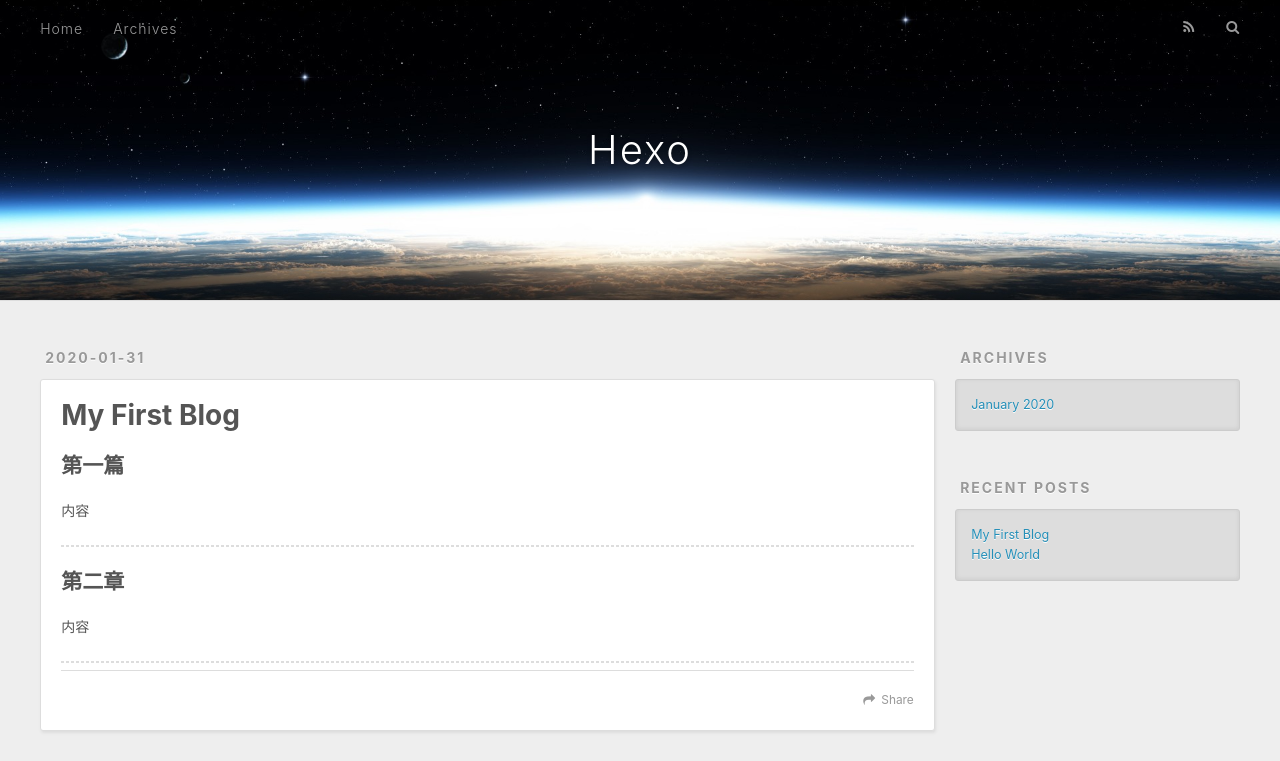
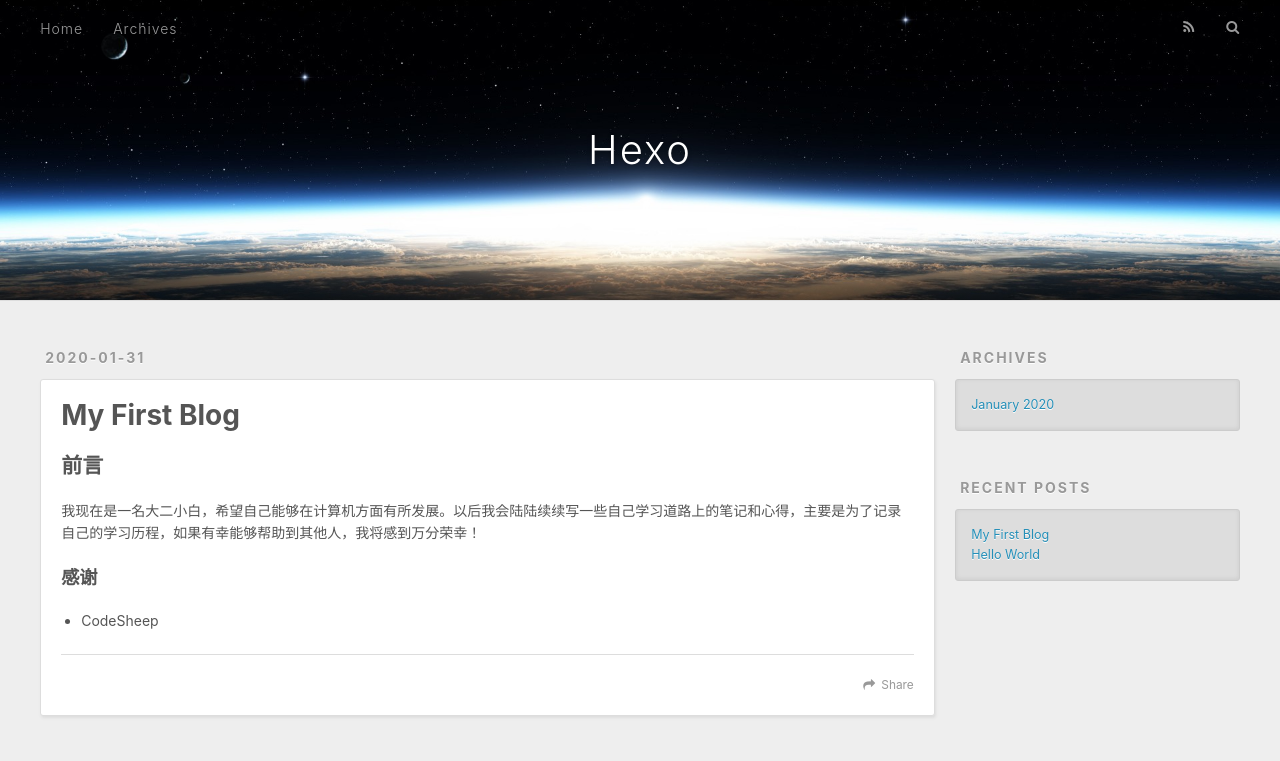
Before and after one commit to Jiahaohong/Jiahaohong.github.io, a plain HTML site: page index.html in a window 1280 px wide. Shown: the top 761 px of the page. Drawn offline with nearby package versions, Linux system fonts and the light colour scheme.

Commit message:
Site updated: 2020-01-31 10:23:15

```diff
--- a/index.html
+++ b/index.html
@@ -86,15 +86,15 @@
 
     <div class="article-entry" itemprop="articleBody">
 
-        <h2 id="第一篇"><a href="#第一篇" class="headerlink" title="第一篇"></a>第一篇</h2><p>内容</p>
-<hr>
-<h2 id="第二章"><a href="#第二章" class="headerlink" title="第二章"></a>第二章</h2><p>内容</p>
-<hr>
+        <h2 id="前言"><a href="#前言" class="headerlink" title="前言"></a>前言</h2><p>我现在是一名大二小白，希望自己能够在计算机方面有所发展。以后我会陆陆续续写一些自己学习道路上的笔记和心得，主要是为了记录自己的学习历程，如果有幸能够帮助到其他人，我将感到万分荣幸！</p>
+<h3 id="感谢"><a href="#感谢" class="headerlink" title="感谢"></a>感谢</h3><ul>
+<li>CodeSheep</li>
+</ul>
 
 
     </div>
     <footer class="article-footer">
-      <a data-url="http://yoursite.com/2020/01/31/My-First-Blog/" data-id="ck61fkc250000asfzddvb9mb9" class="article-share-link">Share</a>
+      <a data-url="http://yoursite.com/2020/01/31/My-First-Blog/" data-id="ck61jkxvi00005cfz44t9bi0e" class="article-share-link">Share</a>
 
 
     </footer>
@@ -143,7 +143,7 @@
 
     </div>
     <footer class="article-footer">
-      <a data-url="http://yoursite.com/2020/01/31/hello-world/" data-id="ck61fkc2a0001asfz26zxhtz3" class="article-share-link">Share</a>
+      <a data-url="http://yoursite.com/2020/01/31/hello-world/" data-id="ck61jkxwz00015cfz70umft58" class="article-share-link">Share</a>
 
 
     </footer>
```
Also changed, not shown: 2020/01/31/My-First-Blog/index.html (+8 -8 lines), 2020/01/31/hello-world/index.html (+1 -1 lines).
